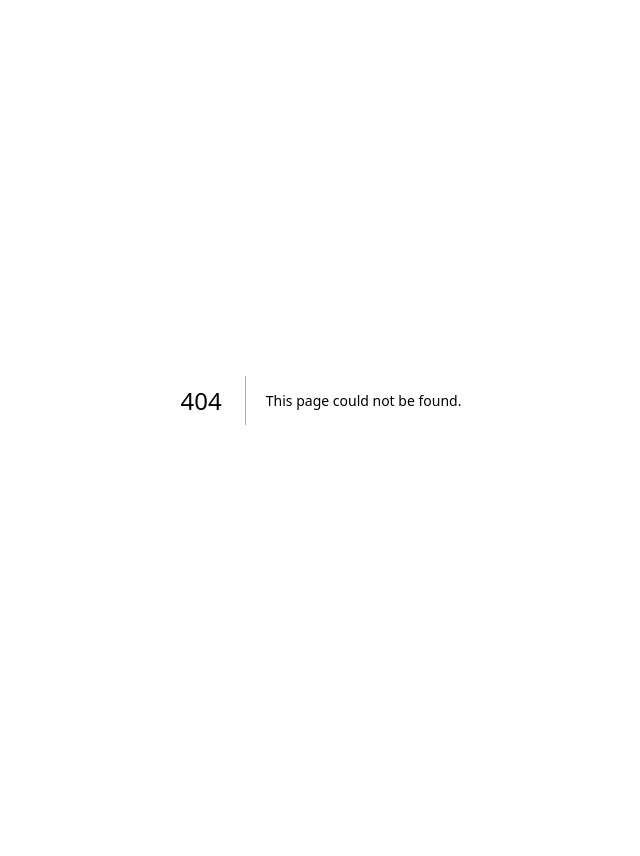
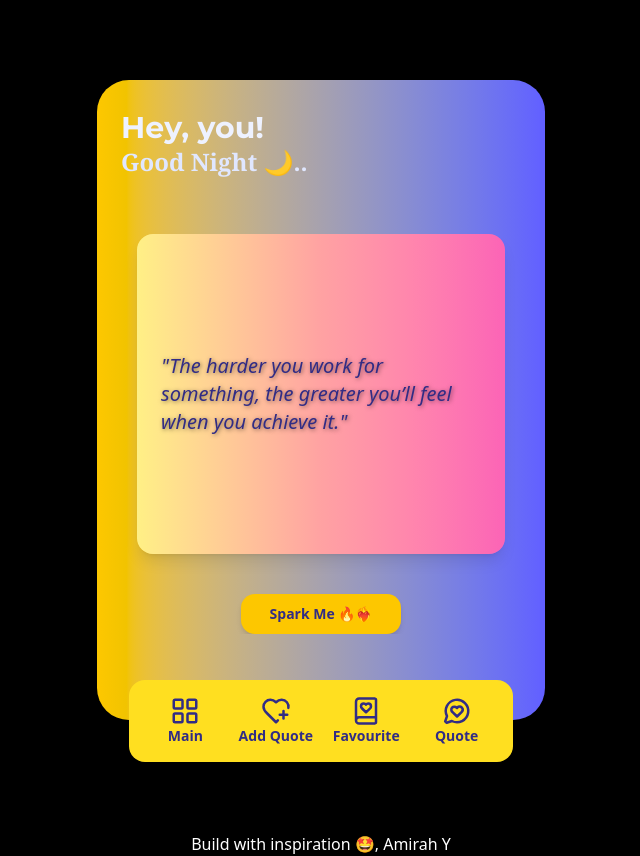
Before and after one commit to amirahyusof/FireUpYourself, a Next.js app: page /quote in a window 1280 px wide. Before the commit this address had no page. Shown: the whole page, without its empty margins (319-959 px from the left). Before the commit the page ends 800 px from the top, so only its background shows below. Built offline with nearby package versions, Linux system fonts and the light colour scheme.

Commit message:
add new component

```diff
--- /dev/null
+++ b/app/(page)/Page/page.tsx
@@ -0,0 +1,9 @@
+import React from 'react'
+
+const page = () => {
+  return (
+    <div>page</div>
+  )
+}
+
+export default page
--- /dev/null
+++ b/app/(page)/layout.tsx
@@ -0,0 +1,15 @@
+import Layout from "@/components/MainLayout"
+import React from "react";
+
+export default function MainLayout({
+  children,
+}: Readonly<{
+  children: React.ReactNode;
+}>){
+  return (
+    <Layout>
+      {children}
+    </Layout>
+  )
+
+};
--- /dev/null
+++ b/app/(page)/quote/page.tsx
@@ -0,0 +1,18 @@
+import React from "react";
+import { Suspense } from "react";
+import QuoteWrapper from "@/components/randomQuote";
+import Greeting from "@/components/Greeting";
+
+export default function QuotePage(){
+  return (
+    <div className="flex flex-col justify-center mx-auto mt-20 overflow-x-hidden max-w-md rounded-4xl h-[640px] bg-gradient-to-r from-yellow-400 to-indigo-500 transition-colors duration-300">
+      <div className="ml-6 items-left -mt-20">
+        <Greeting />
+      </div>
+
+      <Suspense fallback={<p>Loading quote...</p>}>
+        <QuoteWrapper />
+      </Suspense>
+    </div>
+  );
+}
```
Also changed, not shown: app/(page)/page.tsx (added).
